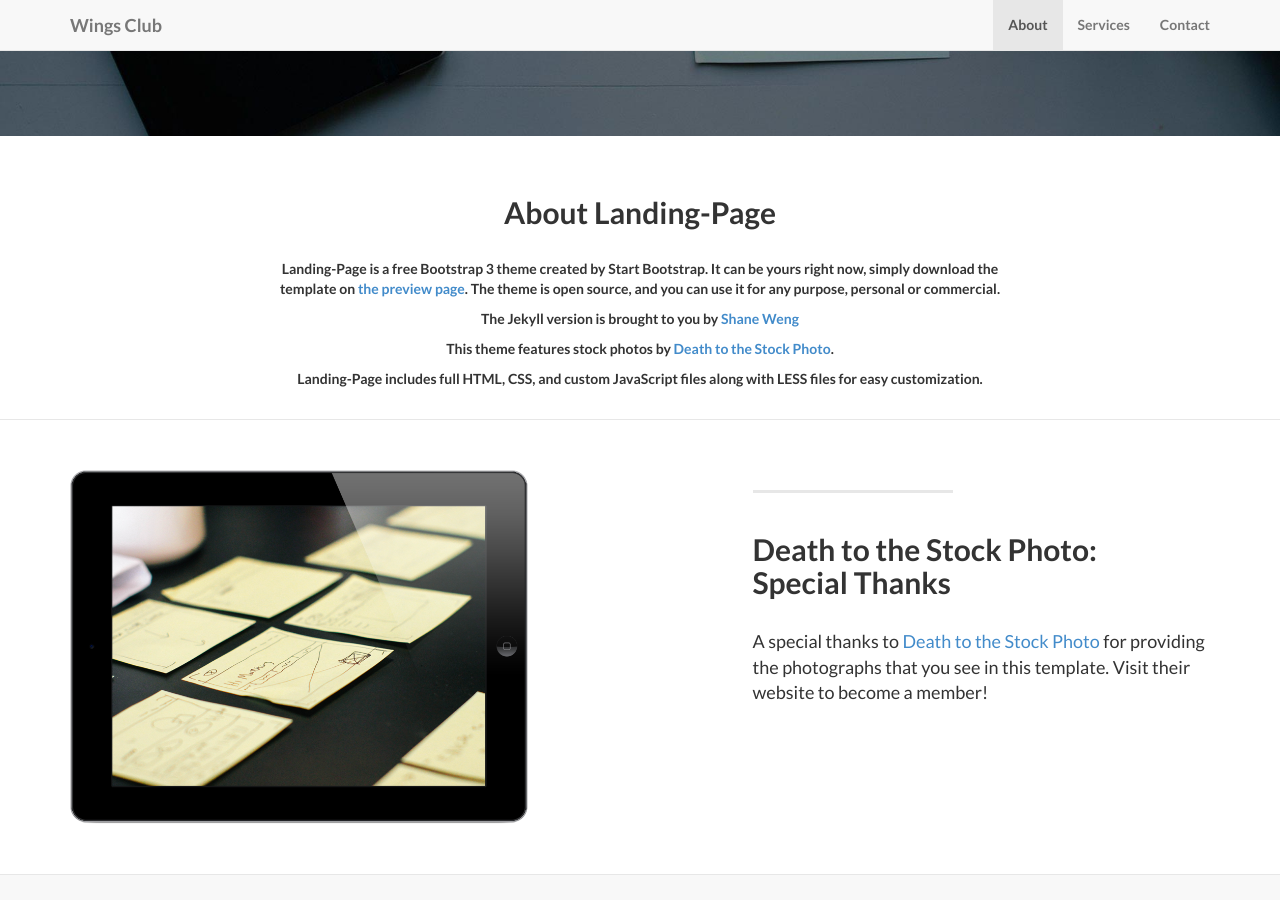
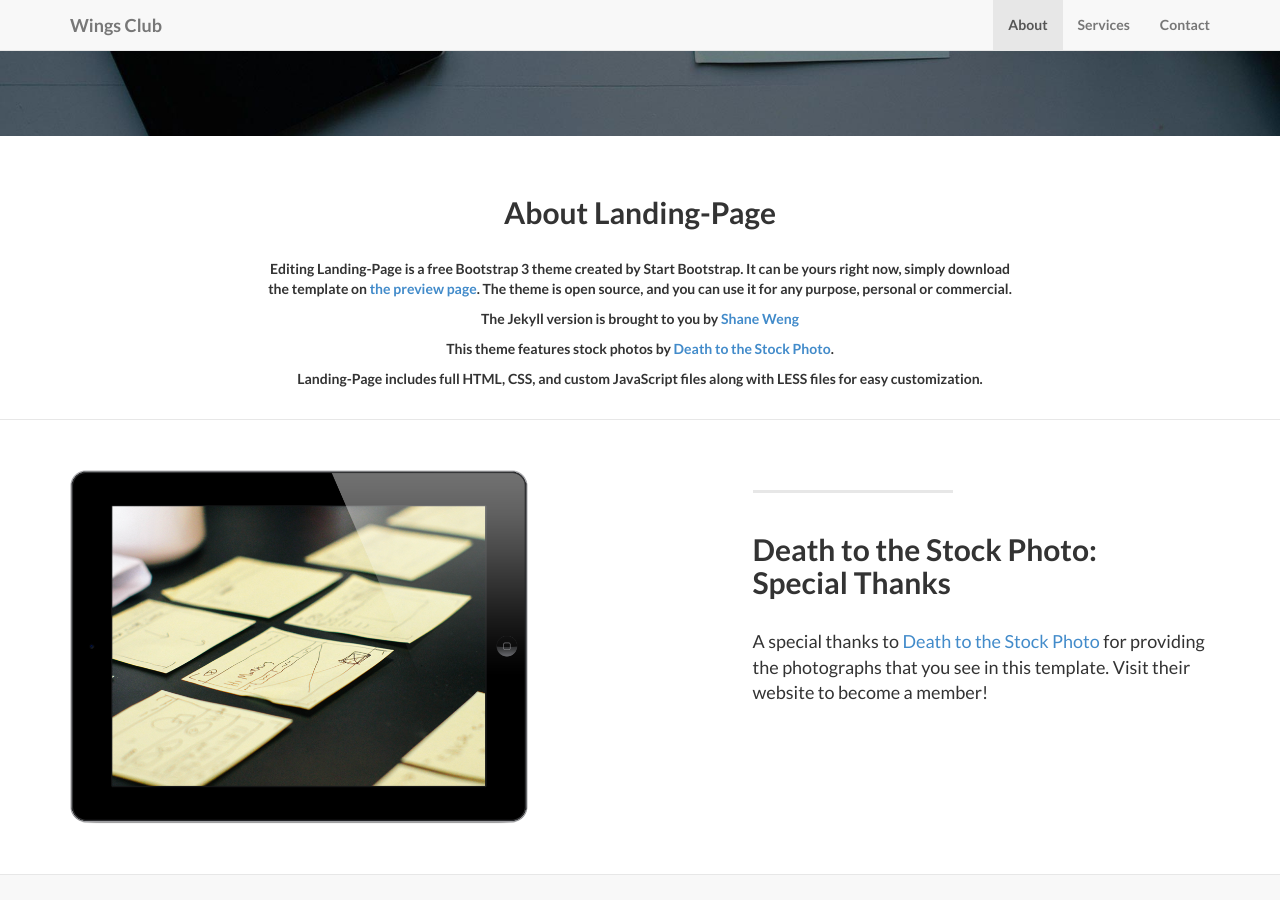
Before and after one commit to Wings-Club/wingclub.github.io, a Jekyll site: the page built from index.html, in a window 1280 px wide and 900 px high, scrolled down 641 px. Built offline with Jekyll 4.4.1, drawn with Linux system fonts in a browser that asks for light colours; nearby versions of some CDN libraries; library files that are not in the unit come from our copies.

Commit message:
Update about.html
Aprendendo a editar arquivo no git

```diff
--- a/_includes/about.html
+++ b/_includes/about.html
@@ -5,7 +5,7 @@
               <br/><br/>
               <h2>About Landing-Page</h2>
               <br/>
-                <p>Landing-Page is a free Bootstrap 3 theme created by Start Bootstrap. It can be yours right now, simply download the template on <a href="http://startbootstrap.com/template-overviews/landing-page/">the preview page</a>. The theme is open source, and you can use it for any purpose, personal or commercial.</p>
+                <p>Editing Landing-Page is a free Bootstrap 3 theme created by Start Bootstrap. It can be yours right now, simply download the template on <a href="http://startbootstrap.com/template-overviews/landing-page/">the preview page</a>. The theme is open source, and you can use it for any purpose, personal or commercial.</p>
                 <p>The Jekyll version is brought to you by <a href="https://github.com/swcool">Shane Weng</a></p>
                 <p>This theme features stock photos by <a href="http://join.deathtothestockphoto.com//">Death to the Stock Photo</a>.</p>
                 <p>Landing-Page includes full HTML, CSS, and custom JavaScript files along with LESS files for easy customization.</p>
```
